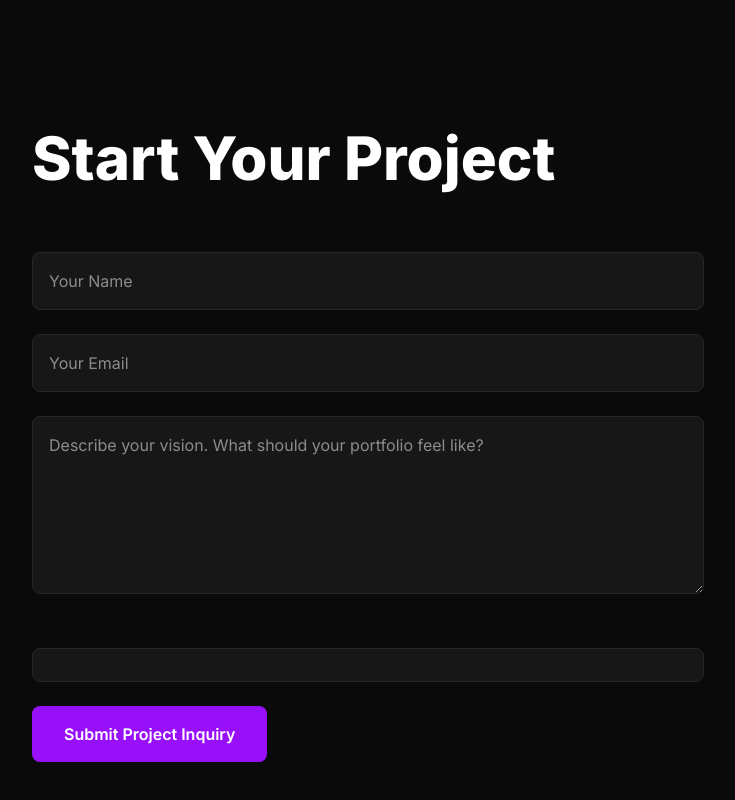
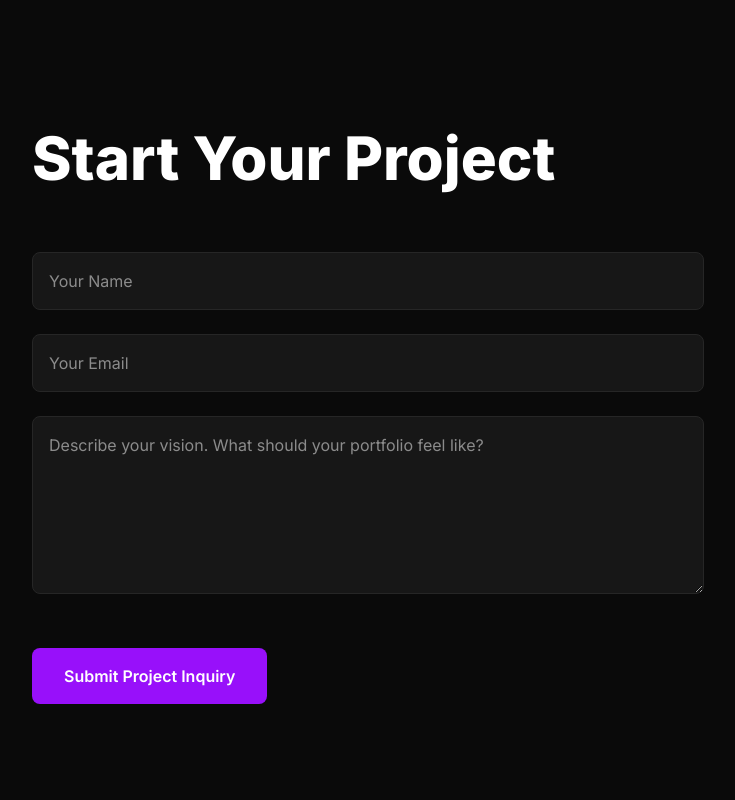
Before and after one commit to raghent/ghent-studio, a React (Vite) app: page / in a window 1280 px wide. Shown: the part 3170-3970 px from the top of the page, without its empty margins (48-783 px from the left). Built offline with nearby package versions, Linux system fonts and the light colour scheme.

Commit message:
Style Turnstile dark theme

```diff
--- a/src/sections/Contact.jsx
+++ b/src/sections/Contact.jsx
@@ -47,13 +47,12 @@ export default function Contact() {
           className="w-full p-4 bg-neutral-900 border border-neutral-800 rounded-lg"
           required
         />
-      <div className="mt-6 p-4 bg-neutral-900 border border-neutral-800 rounded-lg flex justify-center">
-        <div
+         <div
           className="cf-turnstile"
           data-sitekey="0x4AAAAAACkmoucvSS1Eakw5"
           data-theme="dark"
         ></div>
-      </div>
+
 
         <button
           type="submit"
```
